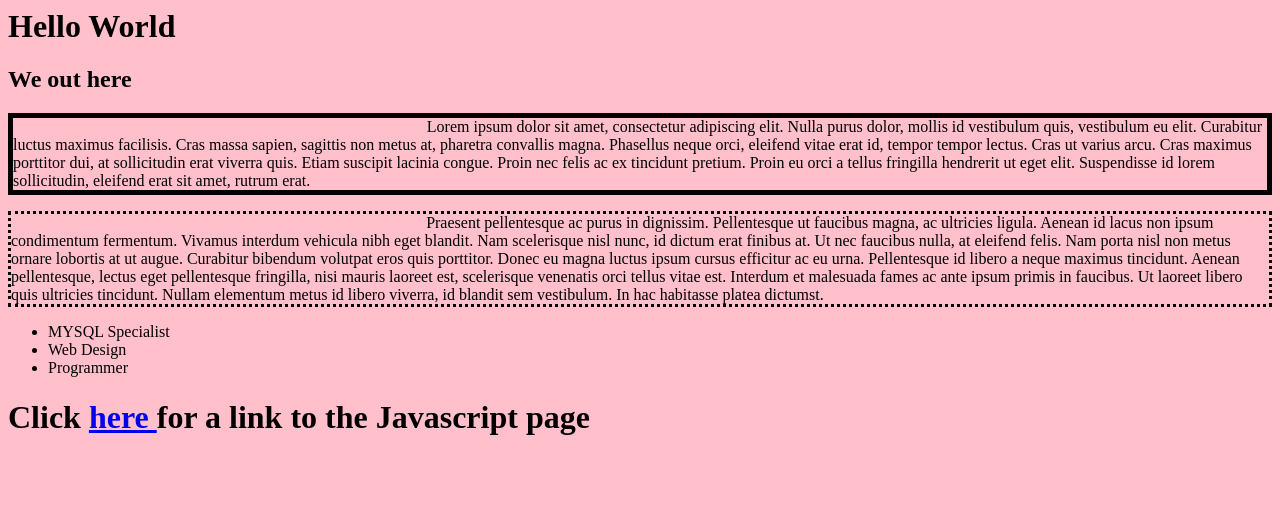
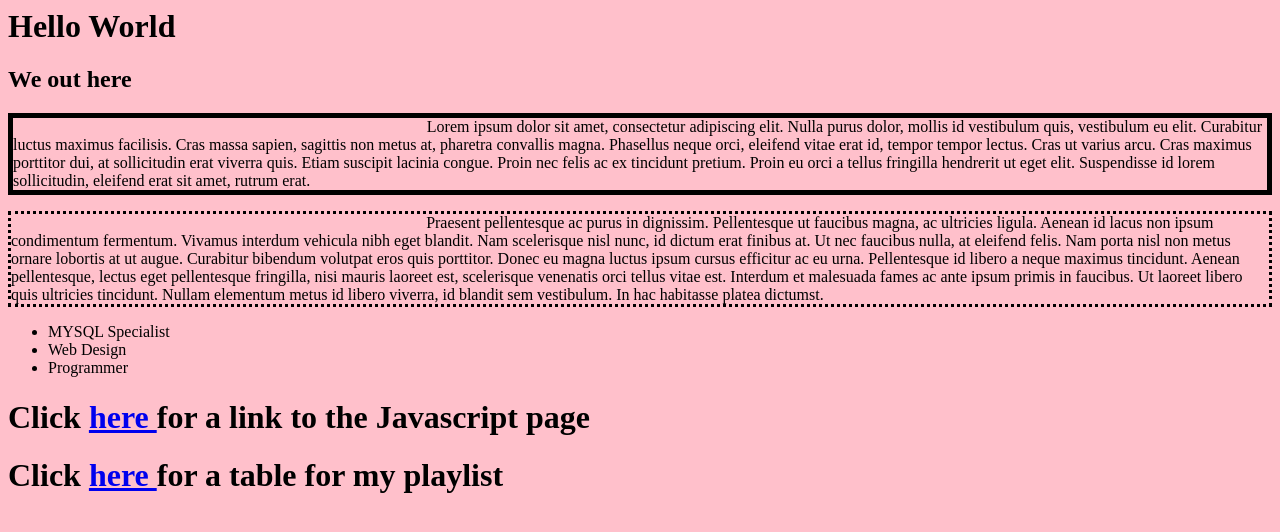
Before and after one commit to NehPatel97/NehPatel97.github.io, a plain HTML site: page index.html in a window 1280 px wide. Drawn offline with Linux system fonts and the light colour scheme.

Commit message:
updated with table

```diff
--- a/index.html
+++ b/index.html
@@ -22,6 +22,7 @@
 	</ul>
 
 	<h1> Click <a href="https://Nehpatel97.github.io/indexjs.html"> here </a> for a link to the Javascript page </h1>
+	<h1> Click <a href="https://nehpatel97.github.io/PatelNeh_INST377_Playlist.html"> here </a> for a table for my playlist </h1>
 
 </body>
 </html>
```
